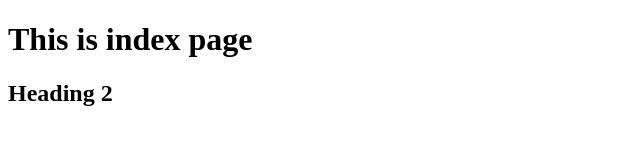
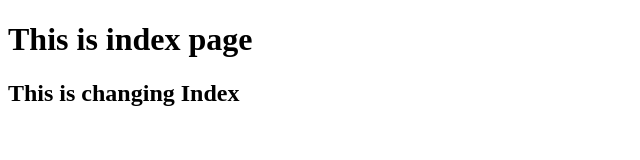
Before and after one commit to Ramanjaiah/webblog, a plain HTML site: page index.html in a window 1280 px wide. Shown: the whole page, without its empty margins (0-640 px from the left). Drawn offline with Linux system fonts and the light colour scheme.

Commit message:
Create index page hai

```diff
--- a/index.html
+++ b/index.html
@@ -3,7 +3,7 @@
 <body>
 
 <h1>This is index page</h1>
-<h2>Heading 2</h2>
+<h2>This is changing Index</h2>
 
 
 </body>
```
